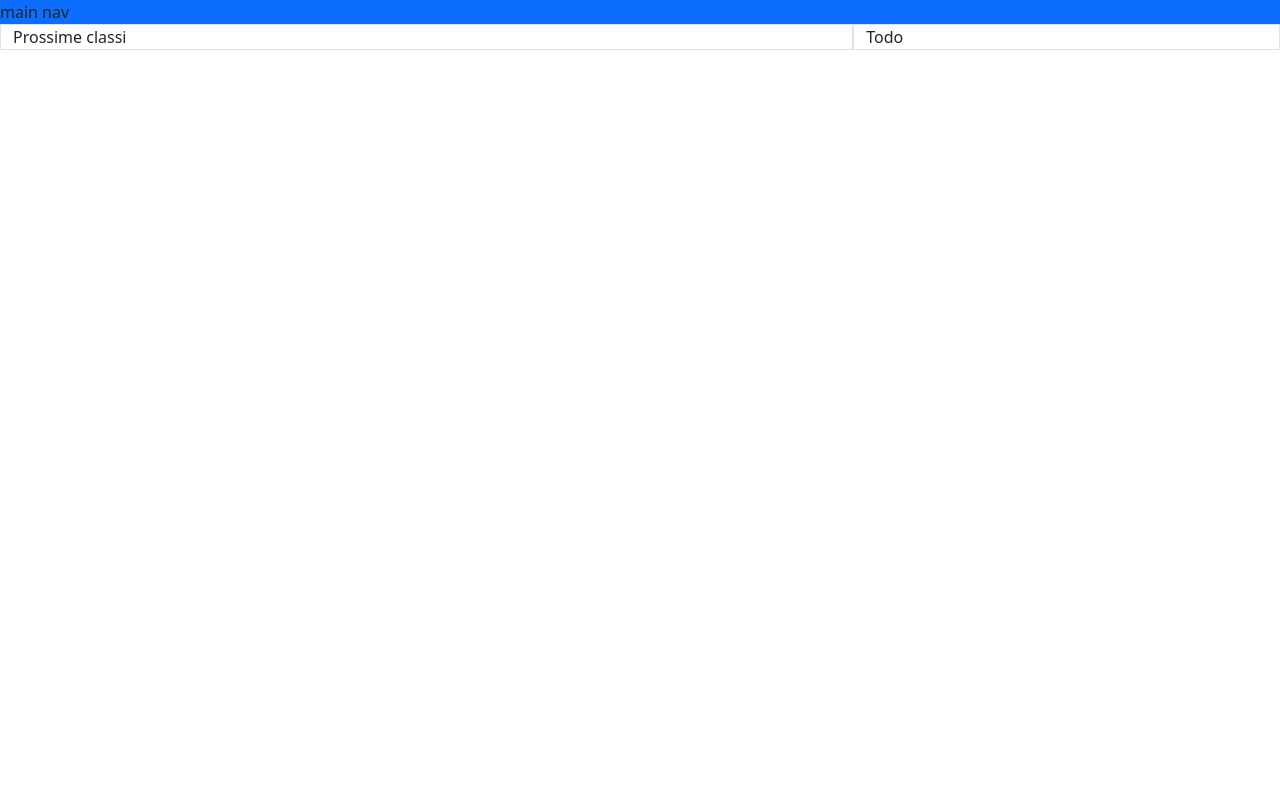
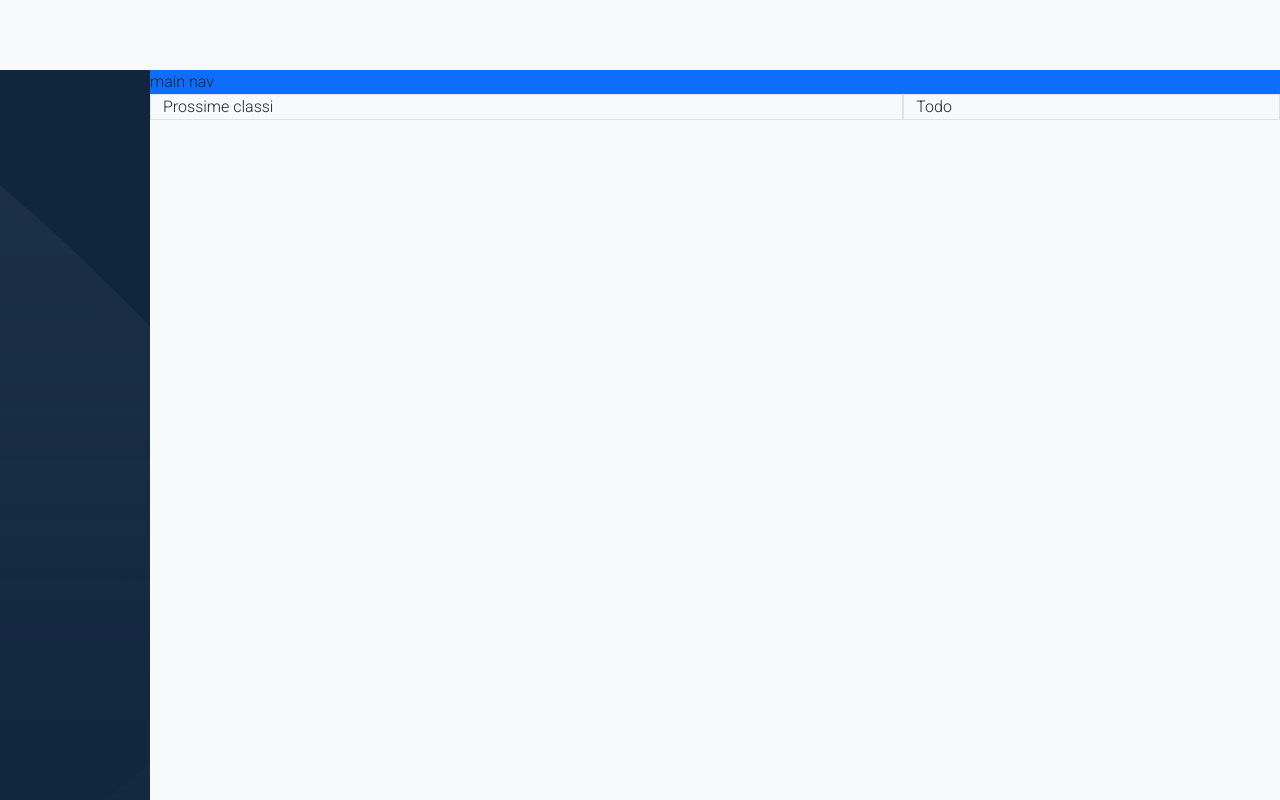
Before and after one commit to davidelunetta/html-css-bootstrap-dashboard, a plain HTML site: page index.html in a window 1280 px wide. Drawn offline with nearby package versions, Linux system fonts and the light colour scheme.

Commit message:
created class for structure

```diff
--- a/css/my-style.css
+++ b/css/my-style.css
@@ -4,3 +4,31 @@
     --color-side-bar: #0f263d;
     --color-nav-bar: #1b72e8;
 }
+body{
+    font-family: 'Roboto', sans-serif;
+}
+header{
+    width: 100%;
+    height: 70px;
+}
+main{
+    width: 100%;
+    height: calc(100% - 70px);
+    display: flex;
+}
+
+.wrapper{
+    width: 100%;
+    height: 100vh;
+    background-color: var(--color-bg-body);
+}
+#sidebar{
+    width: 150px;
+    height: 100%;
+    background-color: var(--color-side-bar);
+    background-image: url(../img/sidebar-bg.png);
+}
+#main-content{
+    width: calc(100% - 150px);
+    overflow-y: auto;
+}
```
